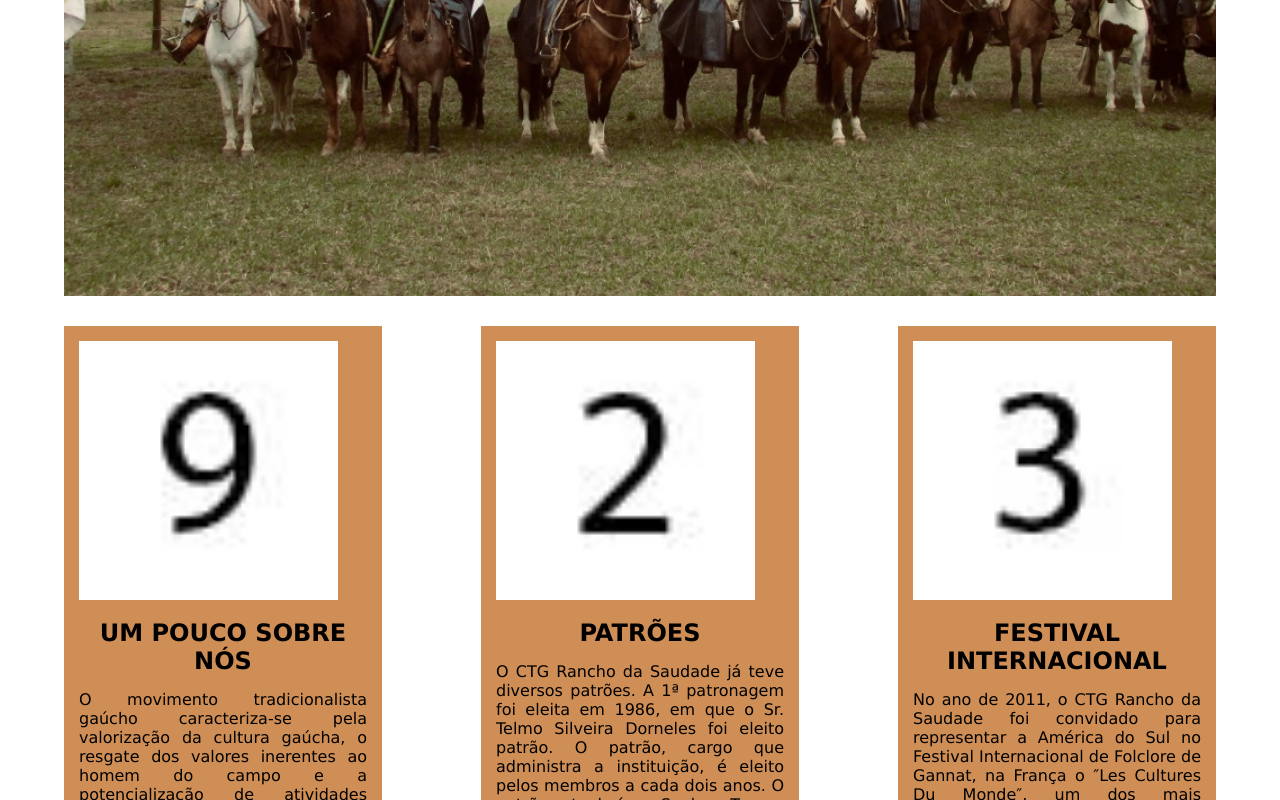
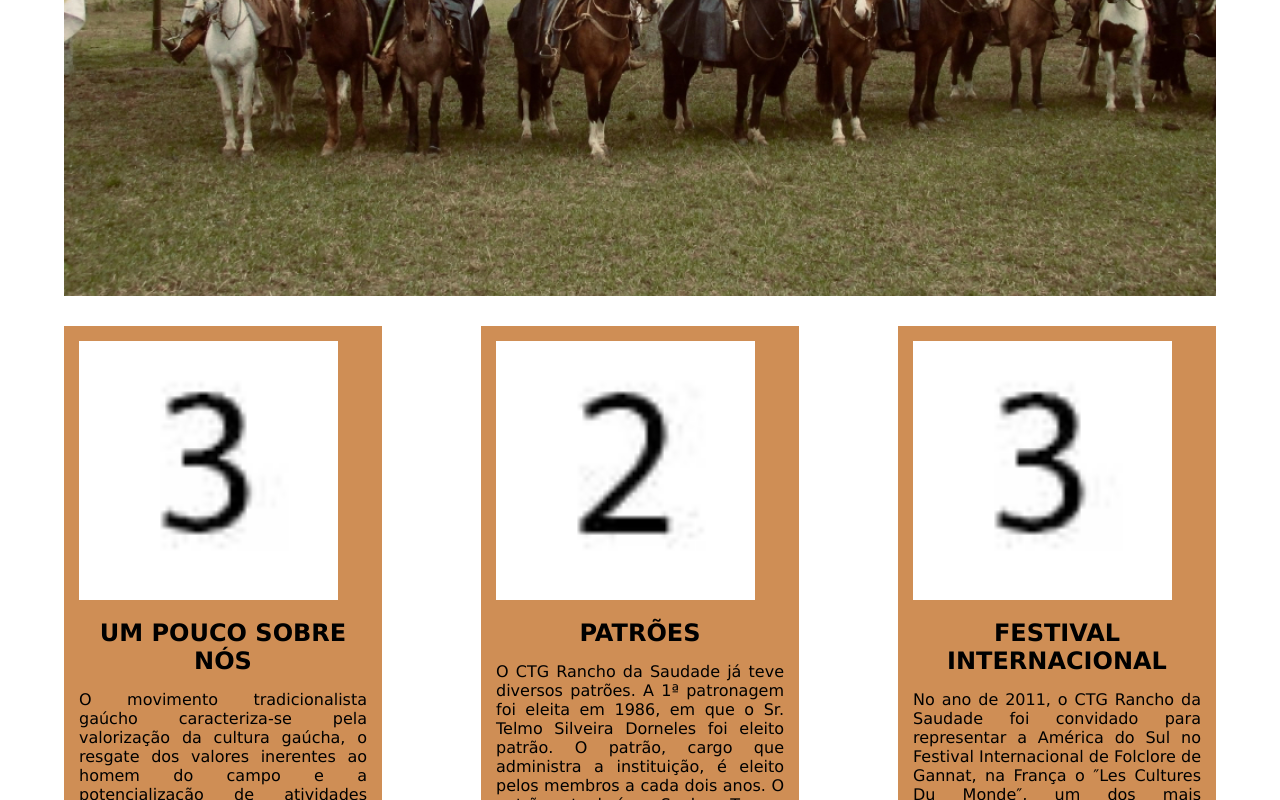
Before and after one commit to CTG-Ranchodasaudade/website, a plain HTML site: page index.html in a window 1280 px wide. Shown: the part 512-1312 px from the top of the page. Drawn offline with Linux system fonts and the light colour scheme.

Commit message:
mudança de imagem
alteração da imagem 9 para 3

```diff
--- a/index.html
+++ b/index.html
@@ -50,7 +50,7 @@
             <section id="artigo_main">
                 <section id="artigo_top">
                     <section class="apresentacao">
-                        <figure><img class="img_artigo" src="img/section_artigos/img9.jpg" alt=""></figure>
+                        <figure><img class="img_artigo" src="img/section_artigos/img3.jpg" alt=""></figure>
                         <h2>Um pouco Sobre nós</h2>
                         <p>O movimento tradicionalista gaúcho caracteriza-se pela valorização da cultura gaúcha, o resgate dos valores inerentes ao homem do campo e a potencialização de atividades artísticas e grupos de dança. Suas estruturas fomentam o intercâmbio de distintos Centros e Movimentos distribuídos em diversas regiões do estado do Rio Grande do Sul e de todo o Brasil, dentre esses grupos está o CTG Rancho da Saudade.</p>
                     </section>
```
